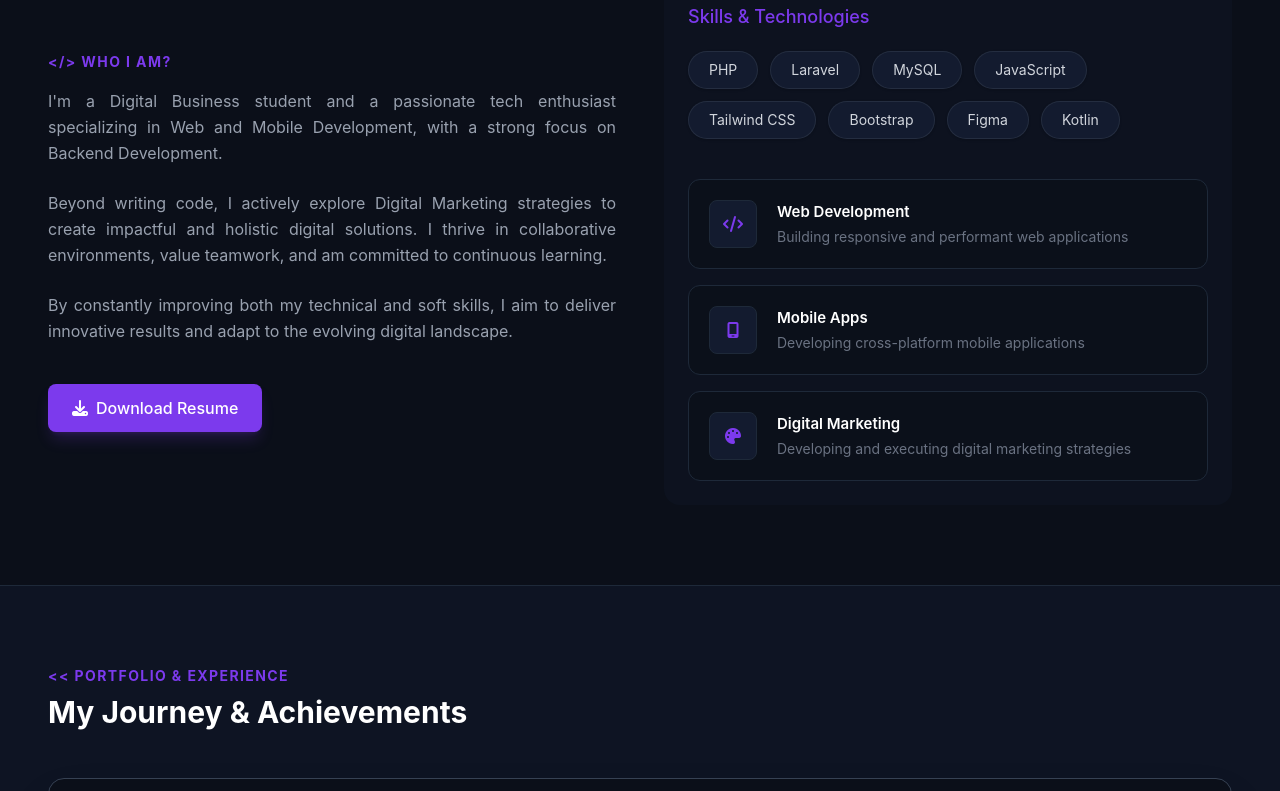
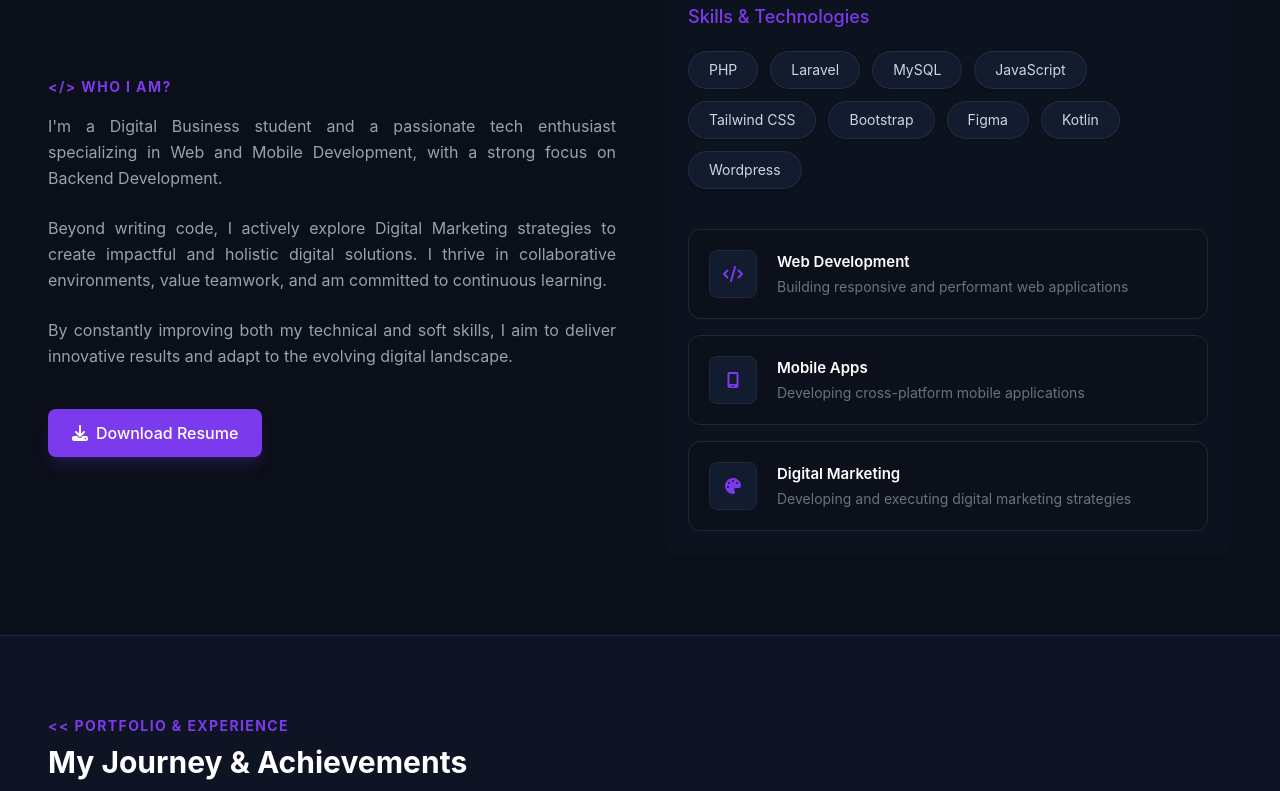
Before and after one commit to rickosong/portfolio-ricko, a website built with Vite: page index.html in a window 1280 px wide. Shown: the part 902-1693 px from the top of the page. Built offline with nearby package versions, Linux system fonts and the light colour scheme.

Commit message:
modified

```diff
--- a/index.html
+++ b/index.html
@@ -140,6 +140,7 @@
                         <span class="px-5 py-2 bg-[#131b2f] border border-gray-700/50 rounded-full text-sm text-gray-300 hover:border-primary/50 transition cursor-default shadow-sm">Bootstrap</span>
                         <span class="px-5 py-2 bg-[#131b2f] border border-gray-700/50 rounded-full text-sm text-gray-300 hover:border-primary/50 transition cursor-default shadow-sm">Figma</span>
                         <span class="px-5 py-2 bg-[#131b2f] border border-gray-700/50 rounded-full text-sm text-gray-300 hover:border-primary/50 transition cursor-default shadow-sm">Kotlin</span>
+                        <span class="px-5 py-2 bg-[#131b2f] border border-gray-700/50 rounded-full text-sm text-gray-300 hover:border-primary/50 transition cursor-default shadow-sm">Wordpress</span>
                     </div>
                 </div>
 
```
